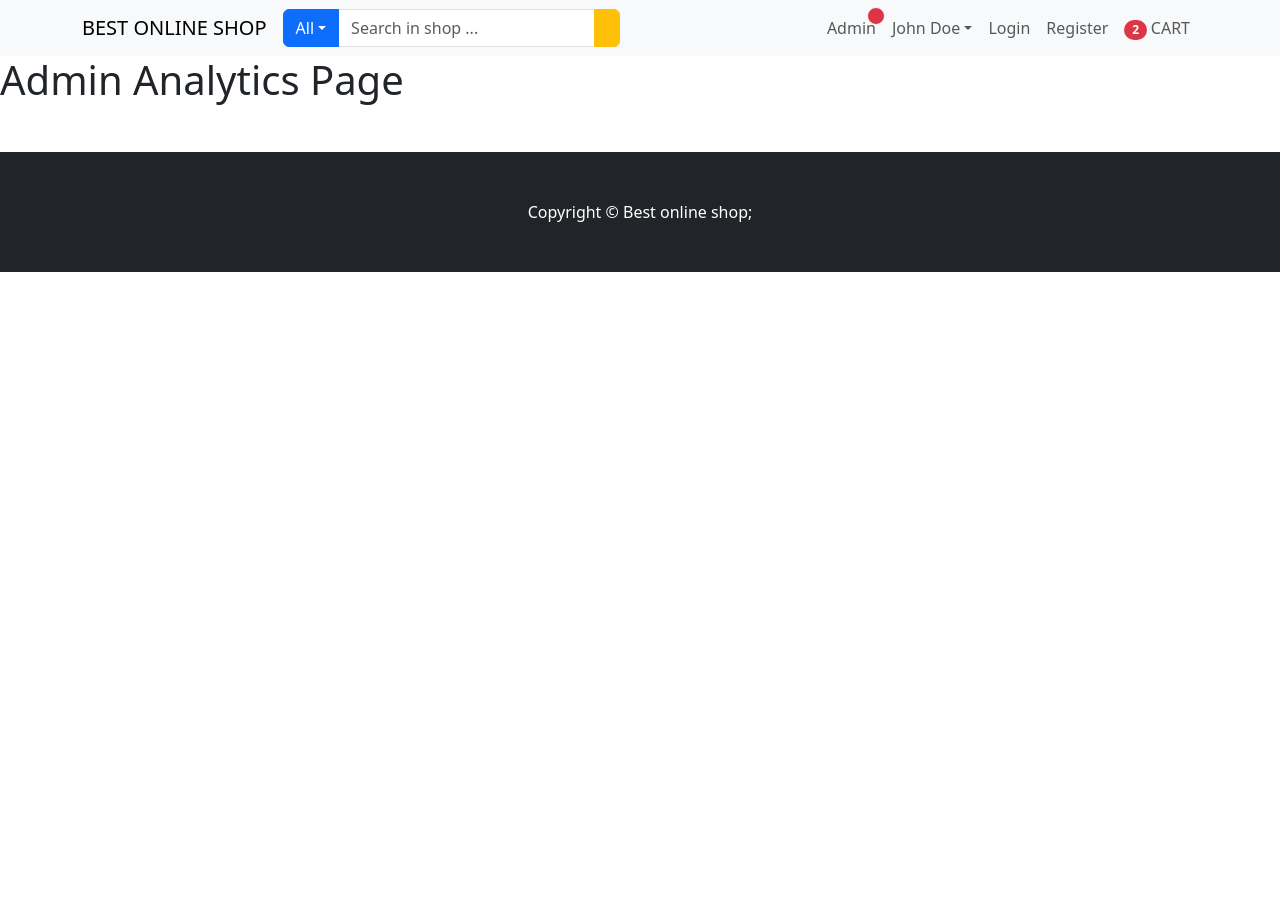
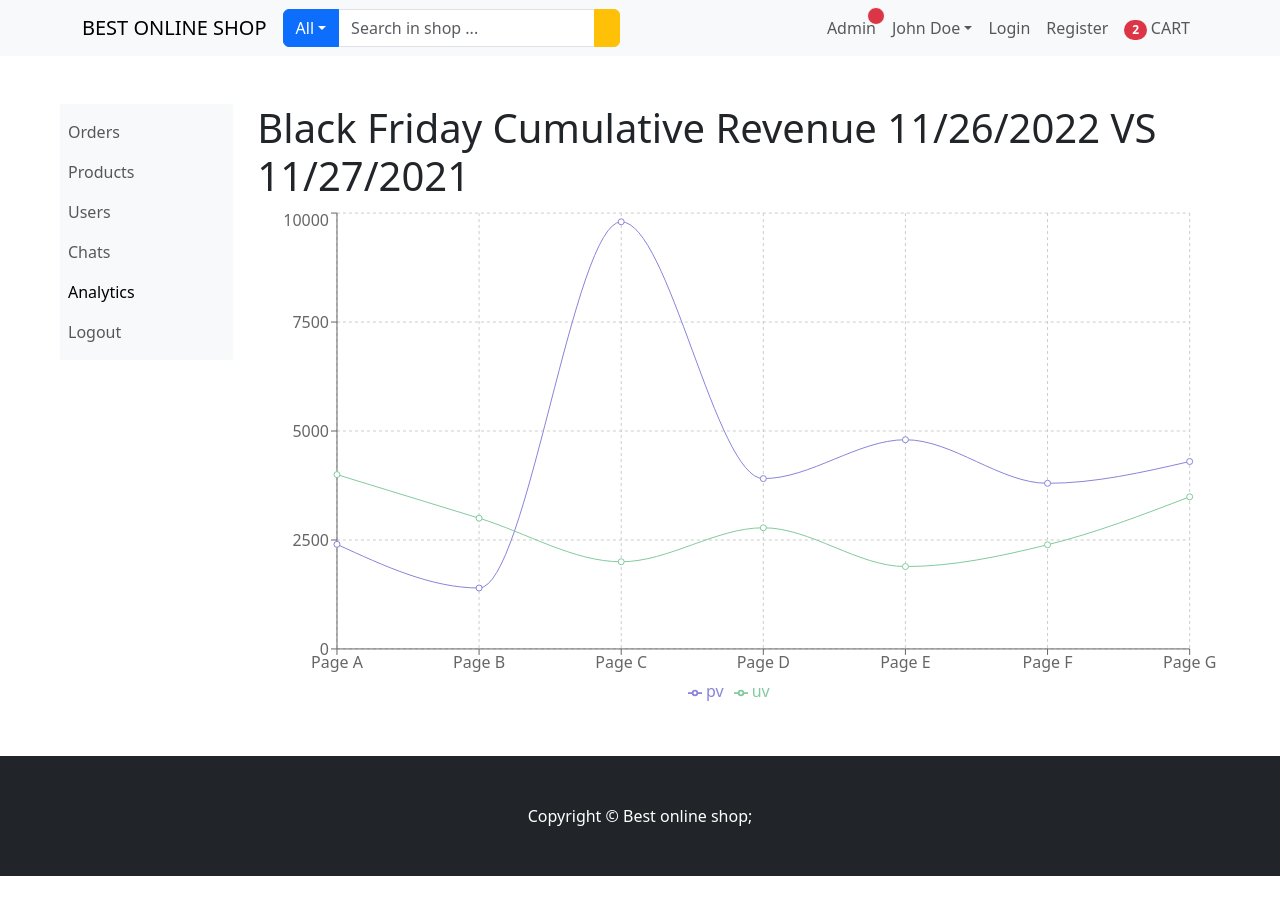
Before and after one commit to UzomaAkpala/e-commerce-frontend, a React (Create React App) app: page /admin/analytics in a window 1280 px wide. Shown: the top 914 px of the page. Before the commit the page ends 800 px from the top, so only its background shows below. Built offline with nearby package versions, Linux system fonts and the light colour scheme; the HTML template or start-up script is replaced by a standard one.

Commit message:
Prepare Analysis page for admin

```diff
--- a/src/pages/admin/AdminAnalyticsPage.js
+++ b/src/pages/admin/AdminAnalyticsPage.js
@@ -1,5 +1,95 @@
-function AdminAnalyticsPage() {
-  return <h1>Admin Analytics Page</h1>;
-}
+import { Row, Col } from "react-bootstrap";
+import AdminLinksComponent from "../../components/admin/AdminLinksComponent";
+import {
+  LineChart,
+  Line,
+  XAxis,
+  YAxis,
+  CartesianGrid,
+  Tooltip,
+  Legend,
+  ResponsiveContainer,
+} from "recharts";
+
+const AdminAnalyticsPage = () => {
+  const data = [
+    {
+      name: "Page A",
+      uv: 4000,
+      pv: 2400,
+      amt: 2400,
+    },
+    {
+      name: "Page B",
+      uv: 3000,
+      pv: 1398,
+      amt: 2210,
+    },
+    {
+      name: "Page C",
+      uv: 2000,
+      pv: 9800,
+      amt: 2290,
+    },
+    {
+      name: "Page D",
+      uv: 2780,
+      pv: 3908,
+      amt: 2000,
+    },
+    {
+      name: "Page E",
+      uv: 1890,
+      pv: 4800,
+      amt: 2181,
+    },
+    {
+      name: "Page F",
+      uv: 2390,
+      pv: 3800,
+      amt: 2500,
+    },
+    {
+      name: "Page G",
+      uv: 3490,
+      pv: 4300,
+      amt: 2100,
+    },
+  ];
+  return (
+    <Row className="m-5">
+      <Col md={2}>
+        <AdminLinksComponent />
+      </Col>
+      <Col md={10} width="100%" height="100%">
+        <h1>Black Friday Cumulative Revenue 11/26/2022 VS 11/27/2021</h1>
+        <ResponsiveContainer width="100%" height={500}>
+          <LineChart
+            data={data}
+            margin={{
+              top: 5,
+              right: 30,
+              left: 20,
+              bottom: 5,
+            }}
+          >
+            <CartesianGrid strokeDasharray="3 3" />
+            <XAxis dataKey="name" />
+            <YAxis />
+            <Tooltip />
+            <Legend />
+            <Line
+              type="monotone"
+              dataKey="pv"
+              stroke="#8884d8"
+              activeDot={{ r: 8 }}
+            />
+            <Line type="monotone" dataKey="uv" stroke="#82ca9d" />
+          </LineChart>
+        </ResponsiveContainer>
+      </Col>
+    </Row>
+  );
+};
 
 export default AdminAnalyticsPage;
```
